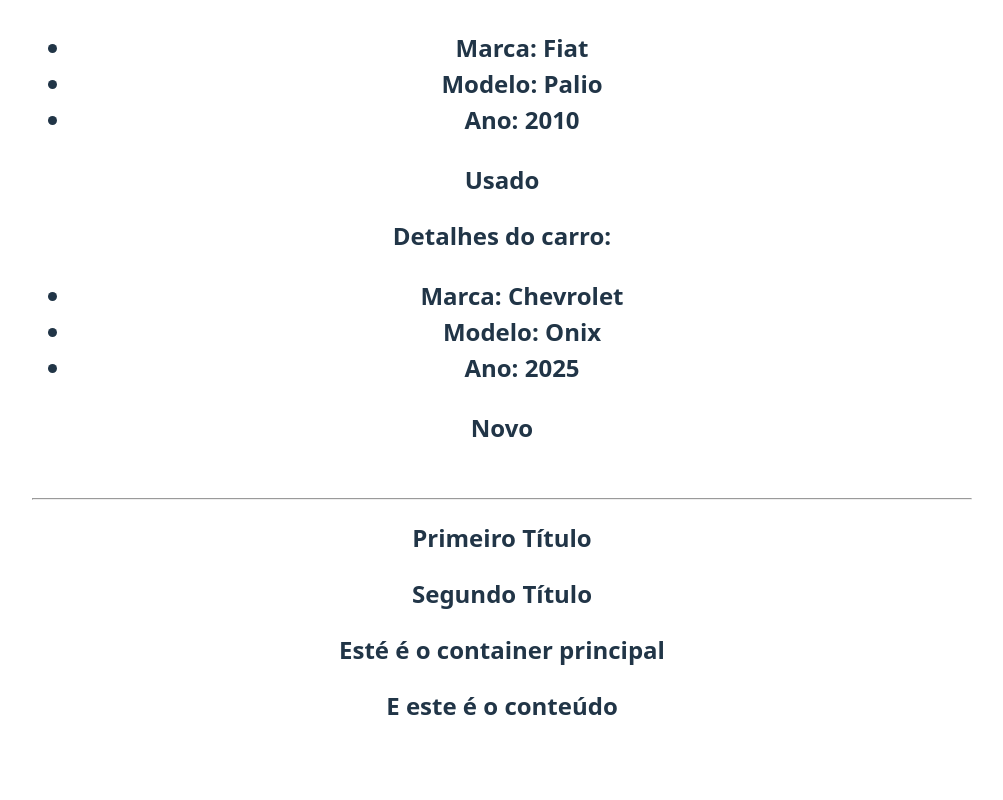
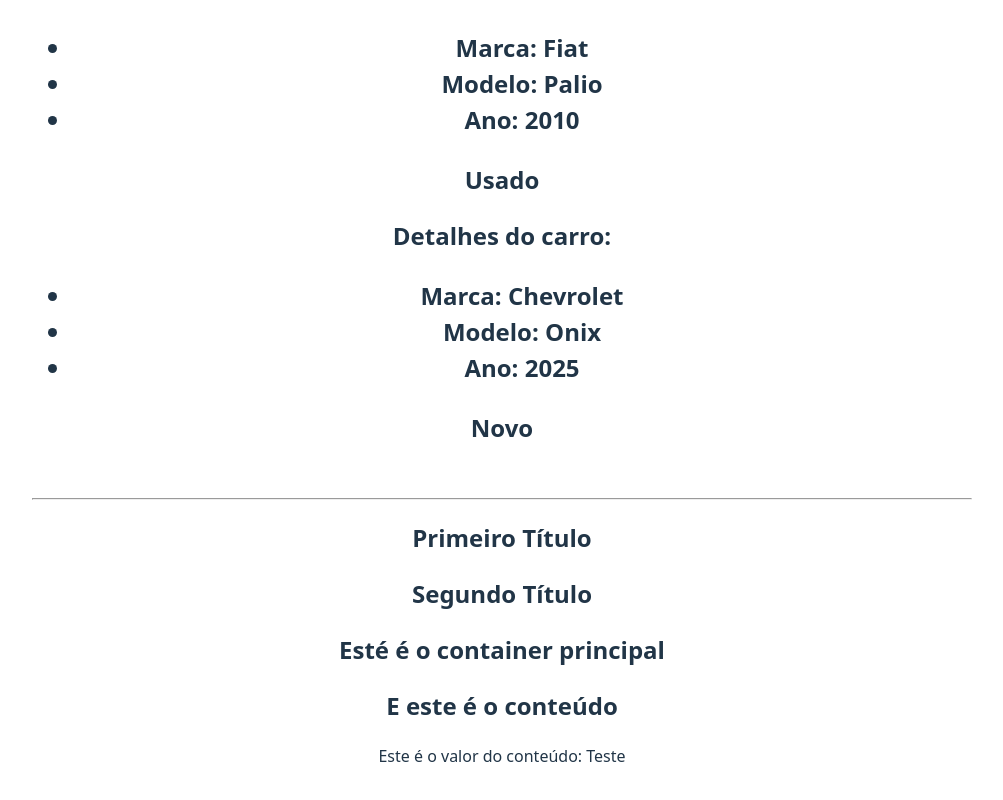
Before and after one commit to joao-vittorr/estudo-react-native, a React (Vite) app in the folder 3_avancando_em_react/avancando/: page / in a window 1280 px wide. Shown: the part 2157-2957 px from the top of the page, without its empty margins (138-1141 px from the left). Before the commit the page ends 2933 px from the top, so only its background shows below. Built offline with nearby package versions, Linux system fonts and the light colour scheme.

Commit message:
Adicionando propriedade além do children

```diff
--- a/3_avancando_em_react/avancando/src/App.jsx
+++ b/3_avancando_em_react/avancando/src/App.jsx
@@ -39,7 +39,7 @@
       {/* Fragment */}
       <Fragment />
       {/* Children */}
-      <Container>
+      <Container myValue="Teste">
         <h2>E este é o conteúdo</h2>
       </Container>
     </>
--- a/3_avancando_em_react/avancando/src/components/Container.jsx
+++ b/3_avancando_em_react/avancando/src/components/Container.jsx
@@ -1,9 +1,10 @@
 import React from "react";
 
-function Container({ children }) {
+function Container({ children, myValue }) {
   return <>
     <h2>Esté é o container principal</h2>
     {children}
+    <p>Este é o valor do conteúdo: {myValue}</p>
   </>;
 }
 
```
